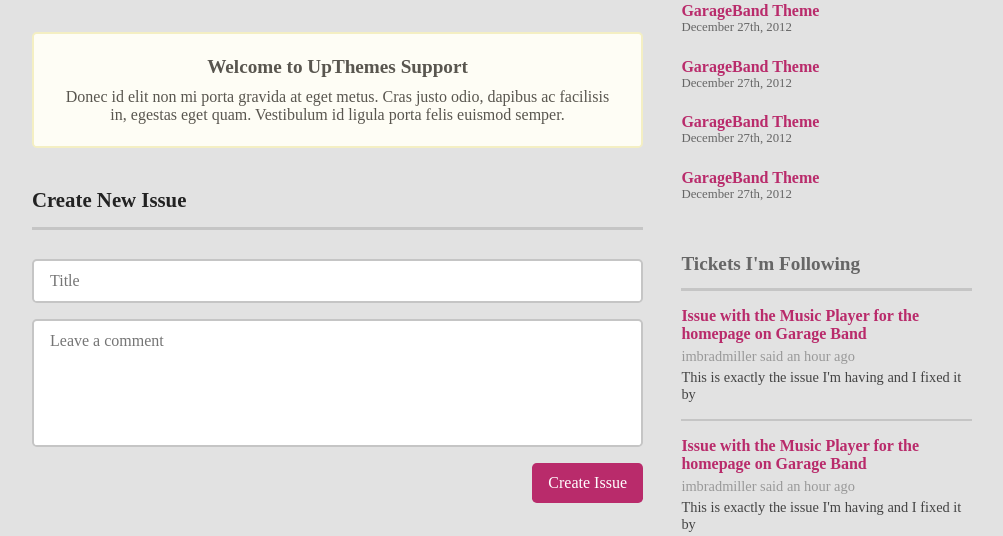
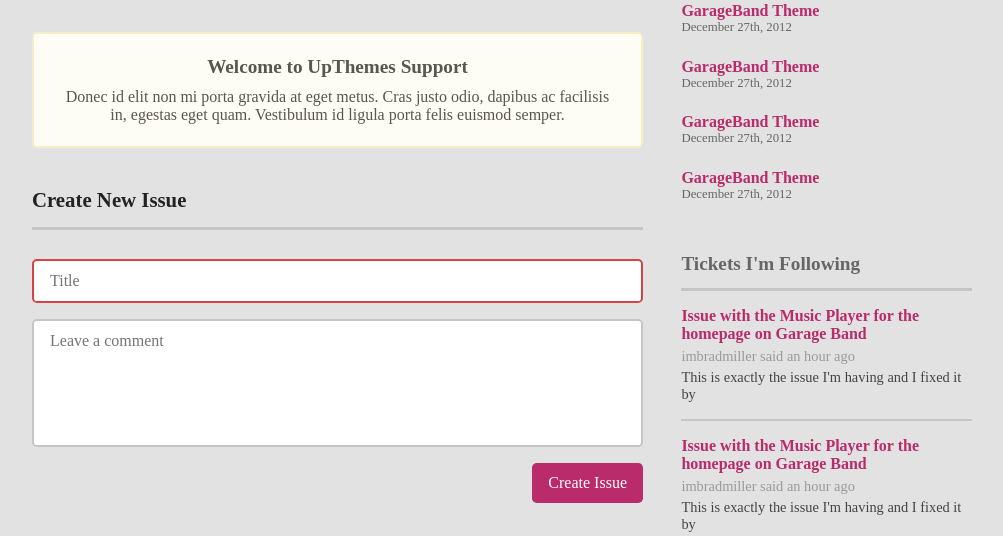
Before and after one commit to LiftUX/IssuePress, a PHP site: page / in a window 1280 px wide. Shown: the part 229-765 px from the top of the page, without its empty margins (138-1141 px from the left). Run offline with PHP 8.4, Linux system fonts and the light colour scheme; some libraries are stand-ins or nearby versions.

Commit message:
Added error class to form. Only changes border color.

```diff
--- a/assets/scss/_settings.scss
+++ b/assets/scss/_settings.scss
@@ -9,6 +9,7 @@
 $max-width:980px;
 $primary:#b92b6b;
 $outline-color:#6cbce6;
+$error-color:#d74343;
 $font:"proxima-nova-alt";
 $icon:"icons";
 
--- a/assets/scss/main.scss
+++ b/assets/scss/main.scss
@@ -181,6 +181,10 @@ header {
 
 form {
   overflow:hidden;
+
+  .error {
+    border-color:$error-color;
+  }
 }
 
 .textbox {
--- a/index.php
+++ b/index.php
@@ -94,7 +94,7 @@
         Create New Issue
       </div>
       <form>
-        <input class="textbox" type="text" placeholder="Title"/>
+        <input class="textbox error" type="text" placeholder="Title"/>
         <textarea placeholder="Leave a comment"></textarea>
         <input class="submit" type="submit" value="Create Issue"/>
       </form>
```
Also changed, not shown: assets/css/main.css.
